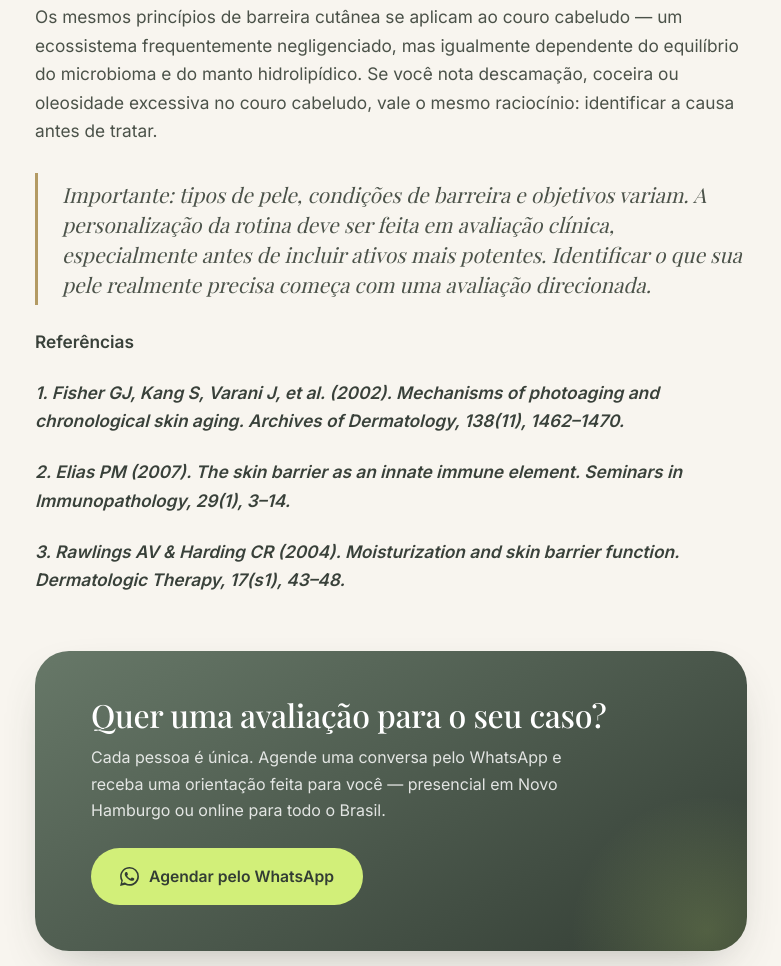
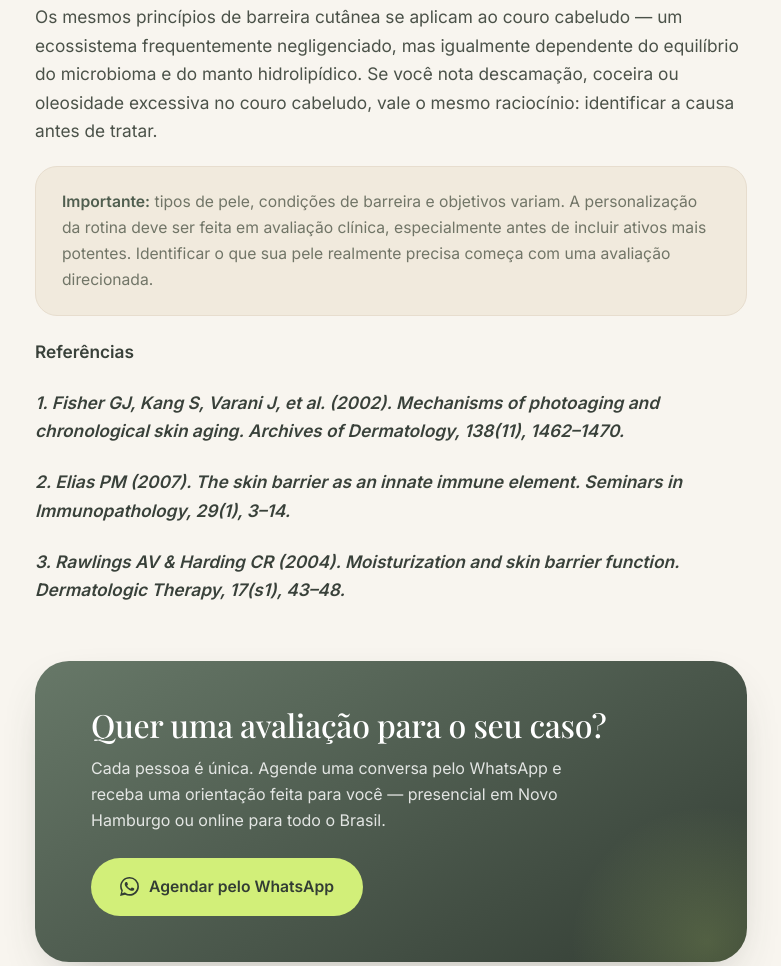
Before and after one commit to s-muller-00/site-dr-guilherme, an Eleventy site: page netlify-site/artigos/skincare-com-base-cientifica.md in a window 1280 px wide. Shown: the part 2758-3724 px from the top of the page, without its empty margins (249-1030 px from the left). Built offline with nearby package versions, Linux system fonts and the light colour scheme; Eleventy itself is replaced by a stand-in of ours; files that its build step writes are made by us from their sources; a web font is replaced by a local one.

Commit message:
Update Artigo “skincare-com-base-cientifica”

```diff
--- a/netlify-site/artigos/skincare-com-base-cientifica.md
+++ b/netlify-site/artigos/skincare-com-base-cientifica.md
@@ -42,7 +42,7 @@ A regra de ouro: introduzir um ativo por vez, observar a resposta da pele por 2
 
 Os mesmos princípios de barreira cutânea se aplicam ao couro cabeludo — um ecossistema frequentemente negligenciado, mas igualmente dependente do equilíbrio do microbioma e do manto hidrolipídico. Se você nota descamação, coceira ou oleosidade excessiva no couro cabeludo, vale o mesmo raciocínio: identificar a causa antes de tratar.
 
-> Importante: tipos de pele, condições de barreira e objetivos variam. A personalização da rotina deve ser feita em avaliação clínica, especialmente antes de incluir ativos mais potentes. Identificar o que sua pele realmente precisa começa com uma avaliação direcionada.
+<div class="note"><strong>Importante:</strong> tipos de pele, condições de barreira e objetivos variam. A personalização da rotina deve ser feita em avaliação clínica, especialmente antes de incluir ativos mais potentes. Identificar o que sua pele realmente precisa começa com uma avaliação direcionada.</div>
 
 #### Referências
 
```
